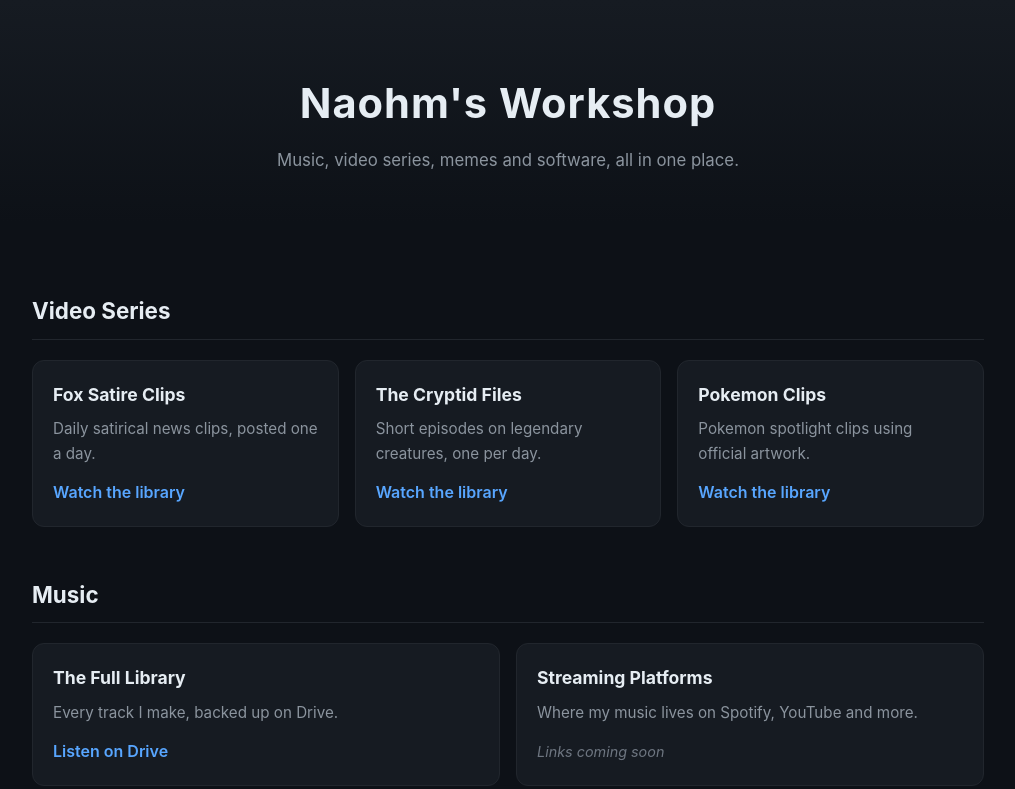
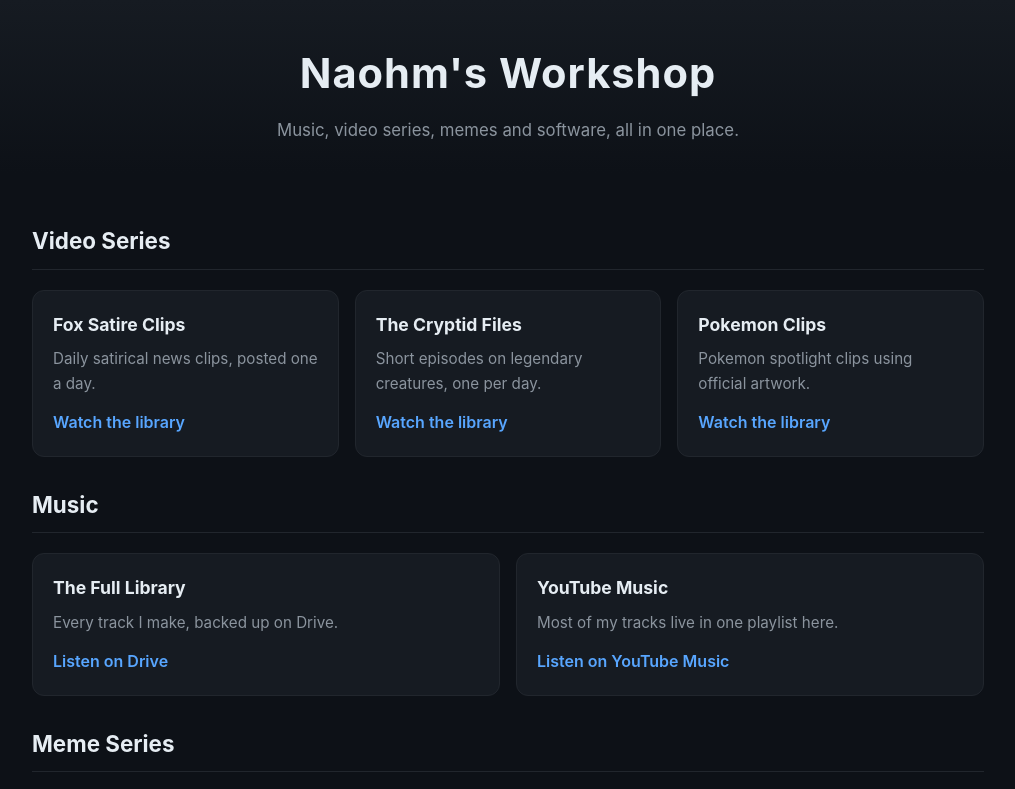
Before and after one commit to asscracker154-design/asscracker154-design.github.io, a plain HTML site: page index.html in a window 1280 px wide. Shown: the top 789 px of the page, without its empty margins (132-1147 px from the left). Drawn offline with Linux system fonts and the light colour scheme.

Commit message:
"Add YouTube Music playlist link, tighten header spacing"

```diff
--- a/index.html
+++ b/index.html
@@ -9,11 +9,11 @@
   body { font-family: -apple-system, "Segoe UI", Roboto, Helvetica, Arial, sans-serif; background:#0d1117; color:#e6edf3; line-height:1.6; }
   a { color:#58a6ff; text-decoration:none; }
   a:hover { text-decoration:underline; }
-  header { text-align:center; padding:70px 20px 50px; background:linear-gradient(180deg,#161b22 0%,#0d1117 100%); }
+  header { text-align:center; padding:40px 20px 30px; background:linear-gradient(180deg,#161b22 0%,#0d1117 100%); }
   header h1 { font-size:2.6rem; letter-spacing:1px; }
   header p { color:#8b949e; margin-top:10px; font-size:1.05rem; }
   main { max-width:1000px; margin:0 auto; padding:20px 24px 80px; }
-  section { margin-top:50px; }
+  section { margin-top:30px; }
   h2 { font-size:1.4rem; border-bottom:1px solid #21262d; padding-bottom:10px; margin-bottom:20px; }
   .grid { display:grid; grid-template-columns:repeat(auto-fit,minmax(280px,1fr)); gap:16px; }
   .card { background:#161b22; border:1px solid #21262d; border-radius:12px; padding:20px; transition:border-color .2s; }
@@ -62,9 +62,9 @@
       <a href="https://drive.google.com/drive/folders/1BWE63mAv8hU_kjBn6TeCSToR0X8ln1Ul">Listen on Drive</a>
     </div>
     <div class="card">
-      <h3>Streaming Platforms</h3>
-      <p>Where my music lives on Spotify, YouTube and more.</p>
-      <span class="soon">Links coming soon</span>
+      <h3>YouTube Music</h3>
+      <p>Most of my tracks live in one playlist here.</p>
+      <a href="https://music.youtube.com/playlist?list=PLZ6vgBqBgLVs">Listen on YouTube Music</a>
     </div>
   </div>
 </section>
```
